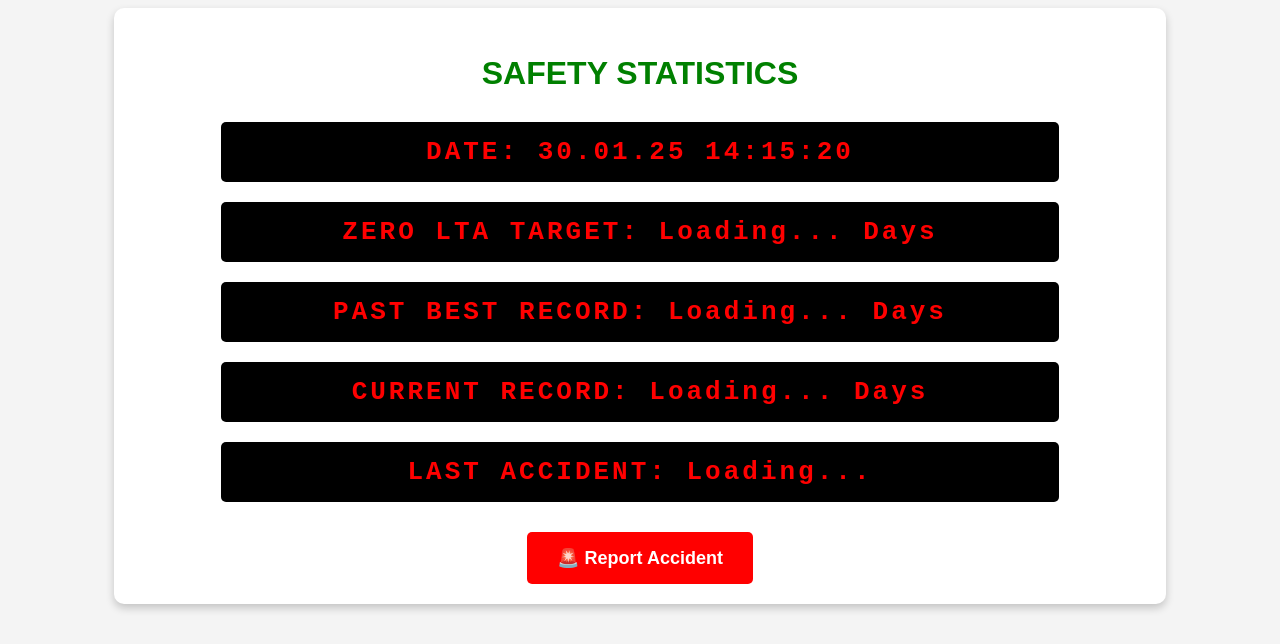
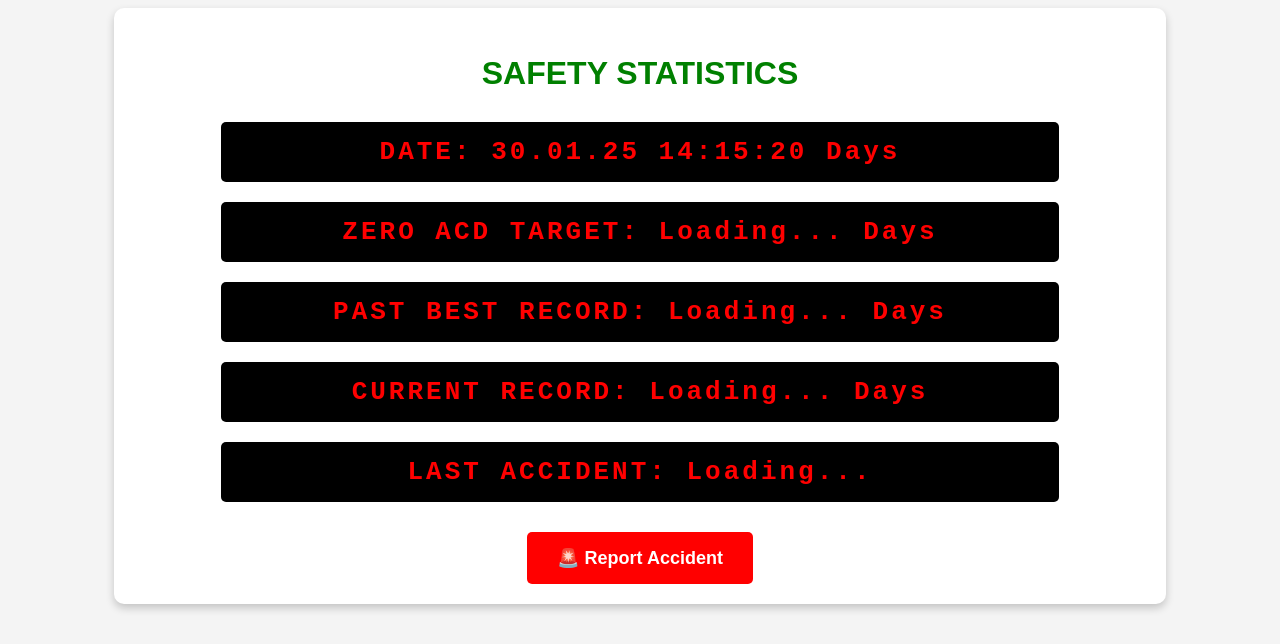
Before and after one commit to playmaker12472/Safety-Statistic-Dashboard, a Flask app: page / in a window 1280 px wide. Shown: the top 644 px of the page. Run offline with Flask 3, Linux system fonts and the light colour scheme; data that the repository does not hold is empty.

Commit message:
Update index.html

```diff
--- a/templates/index.html
+++ b/templates/index.html
@@ -10,8 +10,8 @@
     <div class="board">
         <h2 class="title">SAFETY STATISTICS</h2>
         <div class="stats">
-            <div class="stat-item">DATE: <span id="date-time">Loading...</span></div>
-            <div class="stat-item">ZERO LTA TARGET: <span id="zero-lta">Loading...</span> Days</div>
+            <div class="stat-item">DATE: <span id="date-time">Loading...</span> Days</div>
+            <div class="stat-item">ZERO ACD TARGET: <span id="zero-lta">Loading...</span> Days</div>
             <div class="stat-item">PAST BEST RECORD: <span id="past-best">Loading...</span> Days</div>
             <div class="stat-item">CURRENT RECORD: <span id="current-record">Loading...</span> Days</div>
             <div class="stat-item">LAST ACCIDENT: <span id="last-accident">Loading...</span></div>
```
